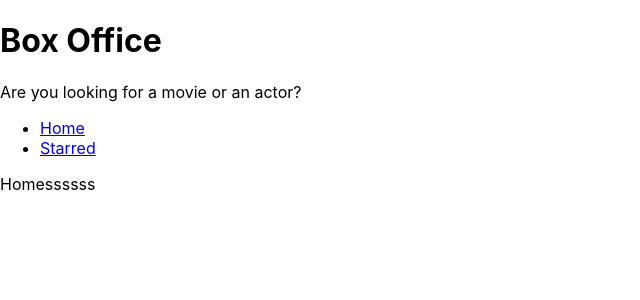
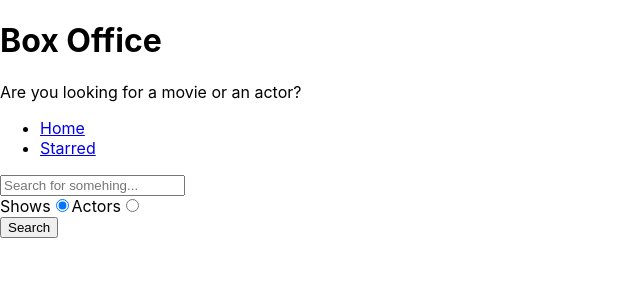
Before and after one commit to itsAbh15hek/box-office, a React (Create React App) app: page / in a window 1280 px wide. Shown: the top 300 px of the page, without its empty margins (0-640 px from the left). Built offline with nearby package versions, Linux system fonts and the light colour scheme.

Commit message:
added a lot of stuff

```diff
--- a/src/App.js
+++ b/src/App.js
@@ -1,5 +1,5 @@
+import React from 'react';
 import { Switch, Route } from 'react-router-dom';
-import Navs from './components/Navs';
 import Home from './pages/Home';
 import Starred from './pages/Starred';
 
--- a/src/components/MainPageLayout.js
+++ b/src/components/MainPageLayout.js
@@ -1,3 +1,4 @@
+import React from 'react';
 import Navs from './Navs';
 import Title from './Title';
 
--- a/src/components/Navs.js
+++ b/src/components/Navs.js
@@ -1,3 +1,4 @@
+import React from 'react';
 import { Link } from 'react-router-dom';
 
 const Navs = () => {
@@ -9,7 +10,7 @@
     <div>
       <ul>
         {LINKS.map(item => (
-          <li>
+          <li key={item.to}>
             <Link to={item.to}>{item.text}</Link>
           </li>
         ))}
--- a/src/components/Title.js
+++ b/src/components/Title.js
@@ -1,3 +1,5 @@
+import React from 'react';
+
 const Title = ({ heading, subheading }) => {
   return (
     <div>
--- /dev/null
+++ b/src/components/actor/ActorCard.js
@@ -0,0 +1,19 @@
+import React from 'react';
+
+const ActorCard = ({ image, name, gender, country, birthday, deathday }) => {
+  return (
+    <div>
+      <div>
+        <img src={image} alt="actor" />
+      </div>
+      <h1>
+        {name} {gender ? `(${gender})` : null}
+      </h1>
+      <p>{country ? `Comes from ${country}` : 'No country known'}</p>
+      {birthday ? <p>Born {birthday}</p> : null}
+      <p>{deathday ? `Died ${deathday}` : 'Alive'}</p>
+    </div>
+  );
+};
+
+export default ActorCard;
--- /dev/null
+++ b/src/components/actor/ActorGrid.js
@@ -0,0 +1,24 @@
+import React from 'react';
+import ActorCard from './ActorCard';
+
+import IMAGE_NOT_FOUND from '.../../../images/not-found.png';
+
+const ActorGrid = ({ data }) => {
+  return (
+    <div>
+      {data.map(({ person }) => (
+        <ActorCard
+          key={person.id}
+          name={person.name}
+          country={person.country ? person.country.name : null}
+          birthday={person.birthday}
+          deathday={person.deathday}
+          gender={person.gender}
+          image={person.image ? person.image.medium : IMAGE_NOT_FOUND}
+        />
+      ))}
+    </div>
+  );
+};
+
+export default ActorGrid;
--- /dev/null
+++ b/src/components/show/ShowCard.js
@@ -0,0 +1,26 @@
+import React from 'react';
+import { Link } from 'react-router-dom';
+
+const ShowCard = ({ id, image, name, summary }) => {
+  const summaryAsText = summary
+    ? `${summary.split(' ').slice(0, 10).join(' ').replace(/<.+?>/g, '')}...`
+    : 'No description';
+
+  return (
+    <div>
+      <div>
+        <img src={image} alt="show" />
+      </div>
+
+      <h1>{name}</h1>
+
+      <p>{summaryAsText}</p>
+
+      <div>
+        <Link to={`/show/${id}`}>Read more</Link>
+        <button type="button">Star me</button>
+      </div>
+    </div>
+  );
+};
+export default ShowCard;
--- /dev/null
+++ b/src/components/show/ShowGrid.js
@@ -0,0 +1,21 @@
+import React from 'react';
+import ShowCard from './ShowCard';
+import IMAGE_NOT_FOUND from '.../../../images/not-found.png';
+
+const ShowGrid = ({ data }) => {
+  return (
+    <div>
+      {data.map(({ show }) => (
+        <ShowCard
+          key={show.id}
+          id={show.id}
+          name={show.name}
+          image={show.image ? show.image.medium : IMAGE_NOT_FOUND}
+          summary={show.summary}
+        />
+      ))}
+    </div>
+  );
+};
+
+export default ShowGrid;
--- /dev/null
+++ b/src/misc/config.js
@@ -0,0 +1,5 @@
+const BASE_URL = `https:api.tvmaze.com/`;
+export async function getAPI(queryString) {
+  const res = await fetch(`${BASE_URL}${queryString}`);
+  return res;
+}
--- a/src/pages/Home.js
+++ b/src/pages/Home.js
@@ -1,7 +1,79 @@
+import React, { useState } from 'react';
+import ActorGrid from '../components/actor/ActorGrid';
 import MainPageLayout from '../components/MainPageLayout';
+import ShowGrid from '../components/show/ShowGrid';
+import { getAPI } from '../misc/config';
 
 const Home = () => {
-  return <MainPageLayout>Homessssss</MainPageLayout>;
+  const [input, setInput] = useState('');
+  const [results, setResults] = useState(null);
+  const [searchOption, setSearchOption] = useState('shows');
+  const isSearchShows = searchOption === 'shows';
+  const inputChange = ev => {
+    setInput(ev.target.value);
+  };
+  const onSearch = () => {
+    getAPI(`search/${searchOption}?q=${input}`)
+      .then(response => response.json())
+      .then(result => {
+        setResults(result);
+      });
+  };
+  const onKeyDown = ev => {
+    if (ev.keyCode === 13) onSearch();
+  };
+  const showResults = () => {
+    if (results && results.length === 0) return <div>No Results</div>;
+    if (results && results.length > 0)
+      return results[0].show ? (
+        <ShowGrid data={results} />
+      ) : (
+        <ActorGrid data={results} />
+      );
+    return null;
+  };
+  const radioChange = ev => {
+    setSearchOption(ev.target.value);
+  };
+
+  return (
+    <MainPageLayout>
+      <input
+        type="text"
+        placeholder="Search for somehing..."
+        onChange={inputChange}
+        value={input}
+        onKeyDown={onKeyDown}
+      />
+      <div>
+        <label htmlFor="shows-search">
+          Shows
+          <input
+            type="radio"
+            id="shows-search"
+            value="shows"
+            checked={isSearchShows}
+            onChange={radioChange}
+          />
+        </label>
+
+        <label htmlFor="people-search">
+          Actors
+          <input
+            type="radio"
+            id="people-search"
+            value="people"
+            checked={!isSearchShows}
+            onChange={radioChange}
+          />
+        </label>
+      </div>
+      <button type="button" onClick={onSearch}>
+        Search
+      </button>
+      {showResults()}
+    </MainPageLayout>
+  );
 };
 
 export default Home;
--- a/src/pages/Starred.js
+++ b/src/pages/Starred.js
@@ -1,3 +1,4 @@
+import React from 'react';
 import MainPageLayout from '../components/MainPageLayout';
 
 const Starred = () => {
```
Also changed, not shown: images/not-found.png (added), 1 other file (tests, documents, lock files or other folders).
